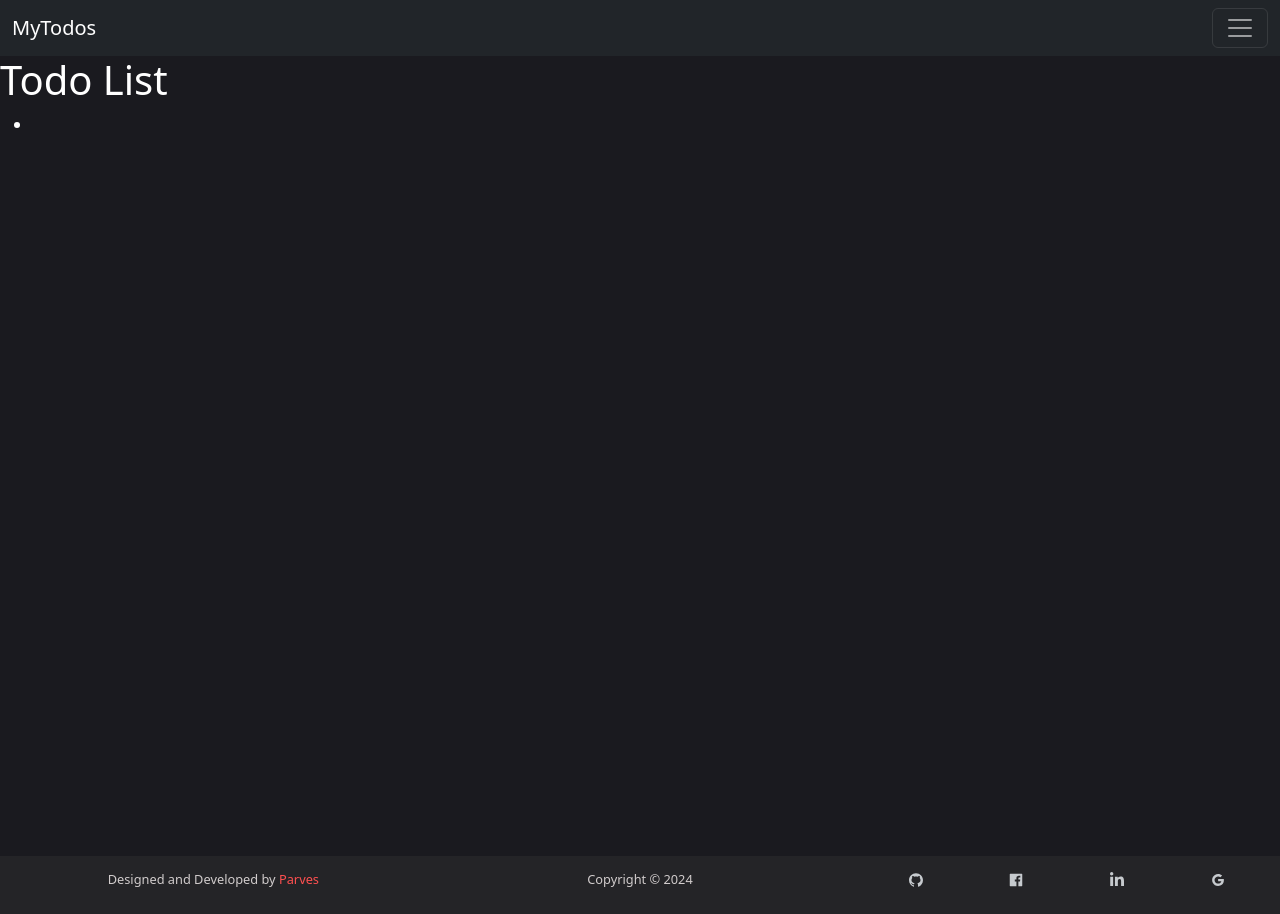
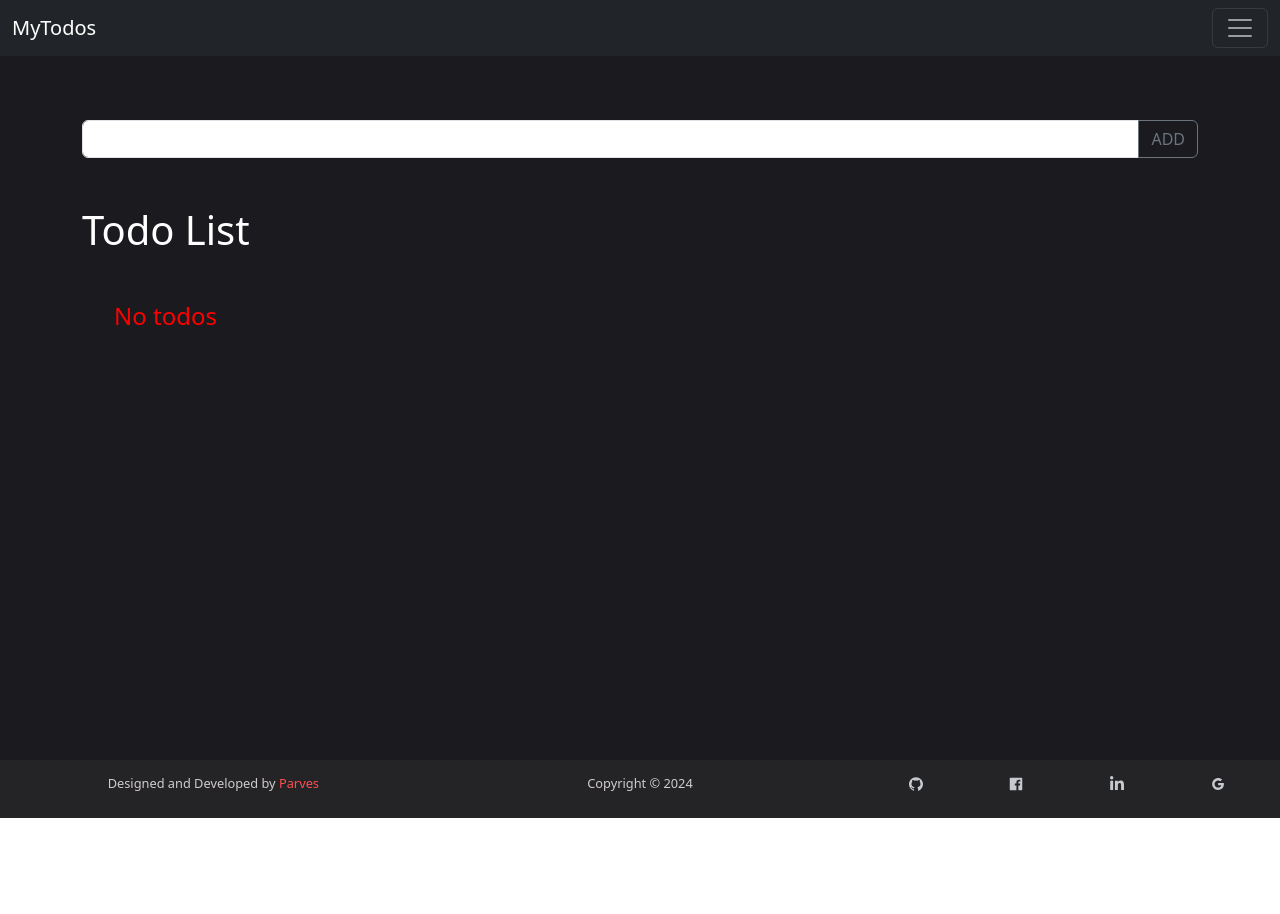
Before and after one commit to MDPerrfan/MyTodos-React, a React (Vite) app: page / in a window 1280 px wide. After the commit the page ends 818 px from the top, so only its background shows below. Built offline with nearby package versions, Linux system fonts and the light colour scheme.

Commit message:
Added Todo componentsfunctionalities

```diff
--- a/package.json
+++ b/package.json
@@ -13,7 +13,8 @@
     "bootstrap": "^5.3.3",
     "react": "^18.2.0",
     "react-dom": "^18.2.0",
-    "react-icons": "^5.2.1"
+    "react-icons": "^5.2.1",
+    "uuid": "^9.0.1"
   },
   "devDependencies": {
     "@types/react": "^18.2.66",
--- a/src/App.jsx
+++ b/src/App.jsx
@@ -1,16 +1,16 @@
-import { useState } from 'react'
 import './Style.css'
 import Navbar from './Componenst/Navbar'
 import Footer from './Componenst/Footer'
 import Todo from './Componenst/Todo'
 function App() {
-  const [count, setCount] = useState(0)
-
   return (
     <>
+    <div className="app-body">
     <Navbar/>
     <Todo/>
     <Footer/>
+    </div>
+
     </>
   )
 }
--- a/src/Componenst/Todo.jsx
+++ b/src/Componenst/Todo.jsx
@@ -1,16 +1,46 @@
-import React from 'react'
-import '../Style.css'
-export default function Todo() {
+import { useState } from 'react';
+
+function Todo() {
+  const [todos, setTodos] = useState([]);
+  const [inputValue, setInputValue] = useState('');
+
+  const handleOnchange = event => {
+    setInputValue(event.target.value);
+  };
+  const handleAddtodo = () => {
+    if (inputValue.trim() !== '') {
+      setTodos([...todos, inputValue]);
+    }
+    setInputValue('');
+  };
+  const handleDelete = index => {
+    let newTodo = todos.filter((_, i) => i !== index);
+    setTodos(newTodo);
+  };
   return (
-    <div>
-        <div className="todo-section">
-        <h1>Todo List</h1>
-        <ul>
-            <li>
-
-            </li>
+    <>
+    <div className="container todo-section">
+    <div class="input-group mb-3">
+      <input type="text"value={inputValue} className="form-control"  aria-describedby="button-addon2"onChange={handleOnchange}/>
+      <button class="btn btn-outline-secondary" type="button" id="button-addon2"onClick={handleAddtodo}>ADD</button>
+    </div>
+      <h1 className='my-5'>Todo List</h1>
+      <ul>
+          {todos.length === 0 ? (
+            <div className="mssg">
+              <h4 style={{color:"red"}}>No todos</h4>
+            </div>
+          ) : (
+            todos.map((todo, index) => (
+              <li key={index}>
+                {todo}
+                <button className="btn btn-danger mx-4" onClick={() => handleDelete(index)}>Delete</button>
+              </li>
+            ))
+          )}
         </ul>
-        </div>
-    </div>
-  )
+      </div>
+    </>
+  );
 }
+export default Todo;
--- a/src/Style.css
+++ b/src/Style.css
@@ -1,7 +1,8 @@
 .todo-section {
     background-color: rgb(26, 26, 31);
     color: white;
-        min-height: 100vh;
+    min-height: 88vh;
+    padding-top: 4rem;
 }
 
 .coral {
--- a/src/index.css
+++ b/src/index.css
@@ -1,69 +1,3 @@
-/* :root {
-  font-family: Inter, system-ui, Avenir, Helvetica, Arial, sans-serif;
-  line-height: 1.5;
-  font-weight: 400;
-
-  color-scheme: light dark;
-  color: rgba(255, 255, 255, 0.87);
-  background-color: #242424;
-
-  font-synthesis: none;
-  text-rendering: optimizeLegibility;
-  -webkit-font-smoothing: antialiased;
-  -moz-osx-font-smoothing: grayscale;
+.app-body {
+    background: rgb(26, 26, 31);
 }
-
-a {
-  font-weight: 500;
-  color: #646cff;
-  text-decoration: inherit;
-}
-a:hover {
-  color: #535bf2;
-}
-
-body {
-  margin: 0;
-  display: flex;
-  place-items: center;
-  min-width: 320px;
-  min-height: 100vh;
-}
-
-h1 {
-  font-size: 3.2em;
-  line-height: 1.1;
-}
-
-button {
-  border-radius: 8px;
-  border: 1px solid transparent;
-  padding: 0.6em 1.2em;
-  font-size: 1em;
-  font-weight: 500;
-  font-family: inherit;
-  background-color: #1a1a1a;
-  cursor: pointer;
-  transition: border-color 0.25s;
-}
-button:hover {
-  border-color: #646cff;
-}
-button:focus,
-button:focus-visible {
-  outline: 4px auto -webkit-focus-ring-color;
-}
-
-@media (prefers-color-scheme: light) {
-  :root {
-    color: #213547;
-    background-color: #ffffff;
-  }
-  a:hover {
-    color: #747bff;
-  }
-  button {
-    background-color: #f9f9f9;
-  }
-}
- */
```
Also changed, not shown: src/App.css (deleted, +0 -43 lines), 1 other file (tests, documents, lock files or other folders). Lines whose indentation alone changed are shown as unchanged.
